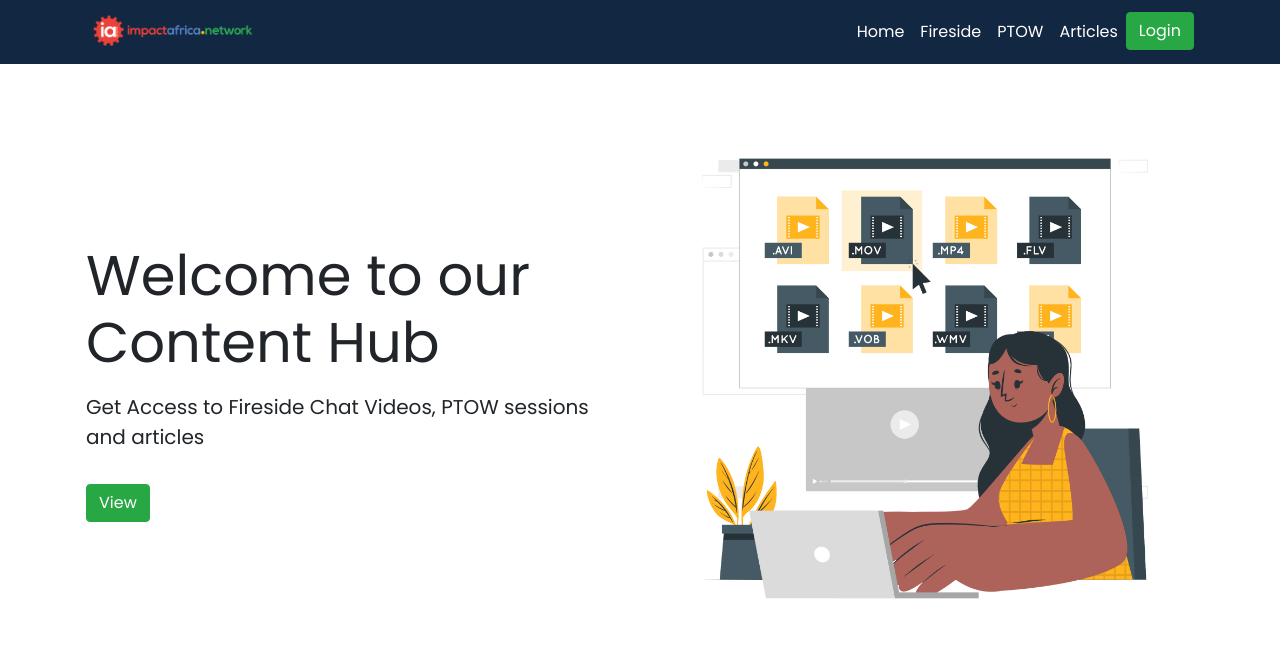
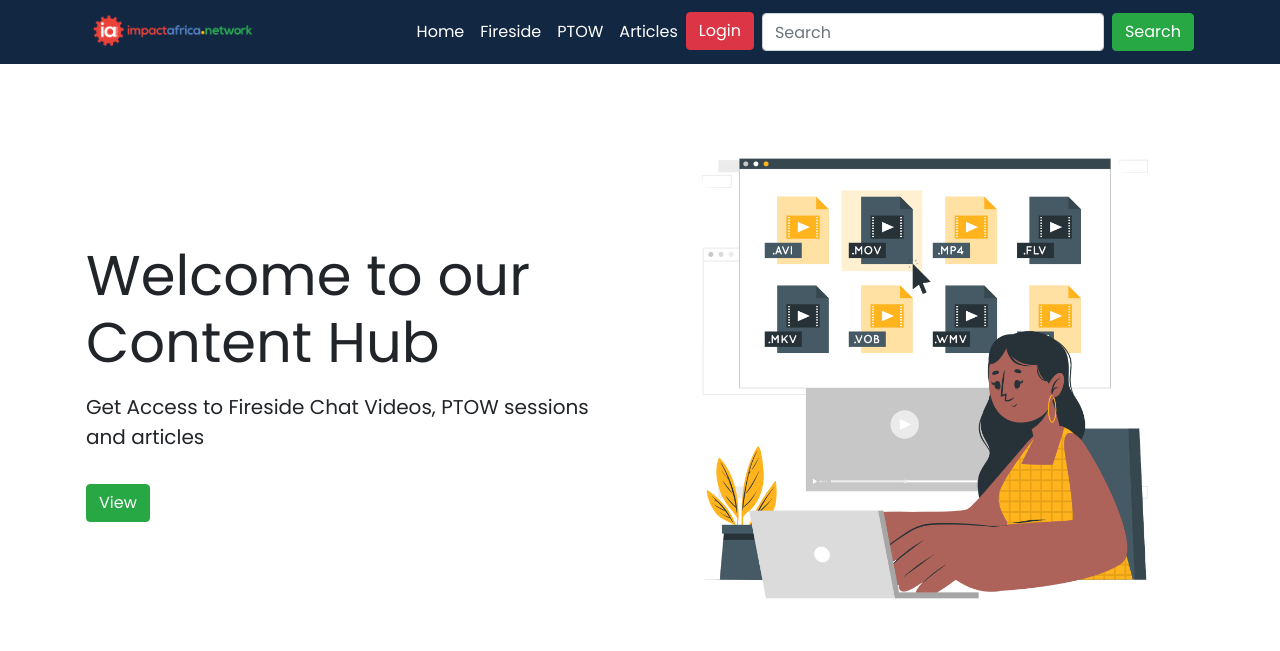
Before and after one commit to Impact-Africa-Network/ian-content-hub, a Django app: template src/ian_cms/templates/index.html in a window 1280 px wide. Shown: the top 651 px of the page. Run offline with Django 3.2, Linux system fonts and the light colour scheme; the template is opened without the code that fills it, so the values that code supplies are empty; some libraries are stand-ins or nearby versions.

Commit message:
edit buttons style

```diff
--- a/src/ian_cms/templates/base.html
+++ b/src/ian_cms/templates/base.html
@@ -71,7 +71,7 @@
         body{
             font-family: 'Poppins', sans-serif!important;
         }
-        .btn {
+        .btn-main {
           color: #fff;
           background-color: var(--theme-color)!important;
           border-color: var(--theme-color)!important;
--- a/src/ian_cms/templates/navbar.html
+++ b/src/ian_cms/templates/navbar.html
@@ -9,6 +9,7 @@
 .nav-item{
     color: #fff;
 }
+
 </style>
 
 <header style="background-color: #122742;">
@@ -25,7 +26,12 @@
 
             <a class="nav-item nav-link" href="{% url 'content:ptow' %}">PTOW</a>
             <a class="nav-item nav-link" href="{% url 'content:articles' %}">Articles</a>
-            <a href="/register"><button type="button" class="btn btn-primary">Login</button></a>
+            <a href="/register"><button type="button" class="btn btn-danger mr-2">Login</button></a>
+
+            <form class="form-inline">
+              <input class="form-control mr-sm-2" type="search" placeholder="Search" aria-label="Search">
+              <button class="btn btn-outline-success my-2 my-sm-0 btn-main" type="submit">Search</button>
+            </form>
 
 
           </div>
```
